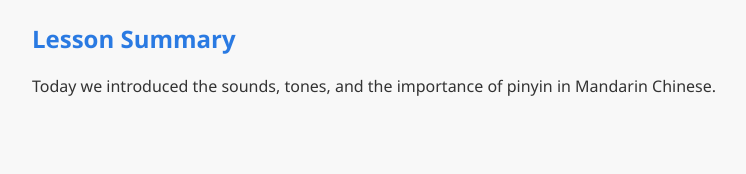
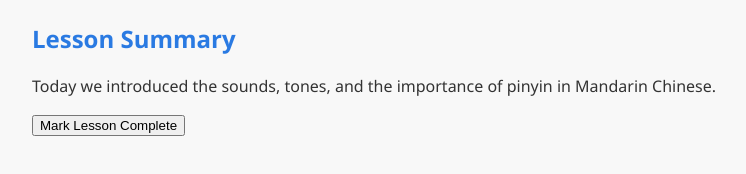
Before and after one commit to nihaodojo/mandarin-course, a plain HTML site: page lesson1.html in a window 1280 px wide. Shown: the part 302-476 px from the top of the page, without its empty margins (0-746 px from the left). Drawn offline with Linux system fonts and the light colour scheme.

Commit message:
Update lesson1.html

```diff
--- a/lesson1.html
+++ b/lesson1.html
@@ -31,5 +31,6 @@
     <h2>Lesson Summary</h2>
     <p>Today we introduced the sounds, tones, and the importance of pinyin in Mandarin Chinese.</p>
   </main>
+  <button onclick="markLessonComplete('lesson1', 100)">Mark Lesson Complete</button>
 </body>
 </html>
```
